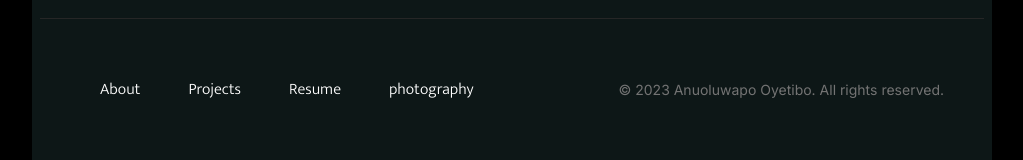
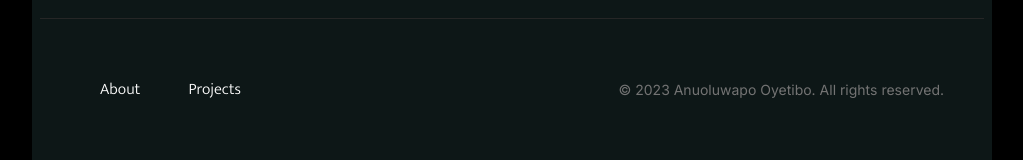
Before and after one commit to Aoyetibo557/minimal-portfolio, a Next.js app: page /home in a window 1280 px wide. Shown: the part 1558-1718 px from the top of the page, without its empty margins (128-1151 px from the left). Built offline with nearby package versions, Linux system fonts and the light colour scheme; a web font is replaced by a local one.

Commit message:
removed the unused links

```diff
--- a/components/Layout/Footer/footerNavbar.tsx
+++ b/components/Layout/Footer/footerNavbar.tsx
@@ -21,7 +21,7 @@ const FooterNavbar = () => {
         theme={theme}
         isActive={path.includes("projects")}
       />
-      <MenuItem
+      {/* <MenuItem
         url="/resume"
         title="Resume"
         theme={theme}
@@ -32,7 +32,7 @@ const FooterNavbar = () => {
         title="photography"
         theme={theme}
         isActive={path.includes("photography")}
-      />
+      /> */}
     </div>
   );
 };
```
